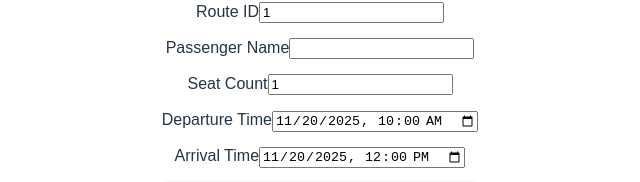
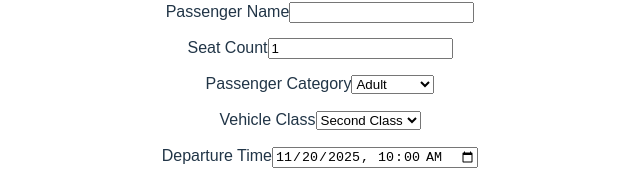
Before and after one commit to Nicoleta-Balan/Transportation-Management-Application-, a React (Vite) app in the folder FrontEnd/vite-project/: page / in a window 1280 px wide. Shown: the part 267-449 px from the top of the page, without its empty margins (320-960 px from the left). Built offline with nearby package versions, Linux system fonts and the light colour scheme; no server answers.

Commit message:
fixed frontend enums

```diff
--- a/FrontEnd/vite-project/src/ReservationManager.tsx
+++ b/FrontEnd/vite-project/src/ReservationManager.tsx
@@ -2,70 +2,52 @@ import { useState, useEffect } from 'react';
 
 // This is a React Function Component
 function ReservationManager() {
-    // This state holds the list of reservations we get from the server.
-    // Example: [ { id: 1, passengerName: "Alice", ... }, { id: 2, ... } ]
     const [reservations, setReservations] = useState<any[]>([]);
 
-    // This state holds the values from the form you can edit on the page.
-    // These are the fields we plan to send to the backend when you click "Create Reservation".
+    // Add the new enum fields to the form state with default values
     const [formData, setFormData] = useState({
         routeId: 1,
-        // Passenger name typed by the user.
         passengerName: '',
-        // How many seats to reserve (must be a number).
         seatCount: 1,
-        // These are ISO date-time values. You can change them in the form as well.
         departureTime: '2025-11-20T10:00:00',
         arrivalTime: '2025-11-20T12:00:00',
+        passengerCategory: 'ADULT', // Default value
+        vehicleClass: 'SECOND_CLASS', // Default value
     });
 
     const API_URL = '/api/reservations'; // Use a relative path
 
-    // useEffect runs after the component first appears on the screen.
-    // We use it here to load the current reservations list from the server.
     useEffect(() => {
         fetchReservations();
-    }, []); // [] means "run only once" when the component first mounts.
+    }, []);
 
-    // This function talks to the backend (GET) to read the list of reservations.
     const fetchReservations = async () => {
         try {
-            // Ask the server for reservations
             const response = await fetch(API_URL);
-
-            // If the server did not respond with a good status (like 200 OK)
             if (!response.ok) {
                 console.error('Fetch error:', response.status);
-                return; // Stop here if there was an error status
+                return;
             }
-
-            // Convert the response (which is text) into a JavaScript array/object
             const data = await response.json();
-
-            // Make sure it's an array before we set it
             setReservations(Array.isArray(data) ? data : []);
         } catch (error) {
-            // This runs if the network request failed
             console.error('Backend is not responding. Is it running?', error);
         }
     };
 
-    // When you type in the form inputs, this function updates our formData state.
-    const handleChange = (e: React.ChangeEvent<HTMLInputElement>) => {
+    // Update the handler to work with select dropdowns as well
+    const handleChange = (e: React.ChangeEvent<HTMLInputElement | HTMLSelectElement>) => {
         const { name, value } = e.target;
-
-        // For number fields, we convert the string input to a number so the backend receives numbers, not strings.
         setFormData((prev) => ({
             ...prev,
             [name]: name === 'seatCount' || name === 'routeId' ? Number(value) : value,
         }));
     };
 
-    // This function runs when you click the "Create Reservation" button
     const handleSubmit = async (e: React.FormEvent<HTMLFormElement>) => {
-        e.preventDefault(); // Prevent the browser from reloading the page.
+        e.preventDefault();
 
-        // Prepare the data to be sent, ensuring dates are in a format Spring Boot understands
+        // The payload will now automatically include the new enum fields from the form state
         const payload = {
             ...formData,
             departureTime: new Date(formData.departureTime).toISOString(),
@@ -73,115 +55,90 @@ function ReservationManager() {
         };
 
         try {
-            // Send the formData to the backend as JSON with a POST request.
             const response = await fetch(API_URL, {
                 method: 'POST',
                 headers: { 'Content-Type': 'application/json' },
-                body: JSON.stringify(payload), // Convert JS object to JSON string
+                body: JSON.stringify(payload),
             });
 
-            // If the server returns an error (like 400/500), log it so we can see what happened.
             if (!response.ok) {
                 const text = await response.text();
                 console.error('POST error:', response.status, text);
-                return; // Stop if there was an error
+                return;
             }
 
-            // If all went well, refresh the reservations list so we see the new item.
             await fetchReservations();
-
-            // Optional: Clear just the passenger name field to be ready for the next entry.
             setFormData((prev) => ({ ...prev, passengerName: '' }));
         } catch (error) {
-            // If the network failed, this will run.
             console.error('POST failed:', error);
         }
     };
 
-    // This is what gets shown on the screen: a form and the list of reservations.
     return (
         <div style={{ maxWidth: 600, margin: '2rem auto', fontFamily: 'sans-serif' }}>
             <h2>Reservation Manager</h2>
 
-            {/* The form for creating a reservation */}
             <form onSubmit={handleSubmit} style={{ display: 'grid', gap: '0.75rem' }}>
                 <label>
                     Route ID
-                    <input
-                        type="number"
-                        name="routeId"
-                        value={formData.routeId}
-                        onChange={handleChange}
-                        min={1}
-                        // Tip: if you don’t know the route ID, check your backend/database
-                    />
+                    <input type="number" name="routeId" value={formData.routeId} onChange={handleChange} min={1} />
                 </label>
 
                 <label>
                     Passenger Name
-                    <input
-                        type="text"
-                        name="passengerName"
-                        value={formData.passengerName}
-                        onChange={handleChange}
-                        required
-                        // required means the browser will force this not to be empty
-                    />
+                    <input type="text" name="passengerName" value={formData.passengerName} onChange={handleChange} required />
                 </label>
 
                 <label>
                     Seat Count
-                    <input
-                        type="number"
-                        name="seatCount"
-                        value={formData.seatCount}
-                        onChange={handleChange}
-                        min={1}
-                    />
+                    <input type="number" name="seatCount" value={formData.seatCount} onChange={handleChange} min={1} />
                 </label>
 
-                {/* "datetime-local" shows a date and time picker in most browsers */}
+                {/* Add dropdown for Passenger Category */}
+                <label>
+                    Passenger Category
+                    <select name="passengerCategory" value={formData.passengerCategory} onChange={handleChange}>
+                        <option value="ADULT">Adult</option>
+                        <option value="CHILD">Child</option>
+                        <option value="STUDENT">Student</option>
+                        <option value="PENSIONER">Pensioner</option>
+                    </select>
+                </label>
+
+                {/* Add dropdown for Vehicle Class */}
+                <label>
+                    Vehicle Class
+                    <select name="vehicleClass" value={formData.vehicleClass} onChange={handleChange}>
+                        <option value="FIRST_CLASS">First Class</option>
+                        <option value="SECOND_CLASS">Second Class</option>
+                    </select>
+                </label>
+
                 <label>
                     Departure Time
-                    <input
-                        type="datetime-local"
-                        name="departureTime"
-                        value={formData.departureTime}
-                        onChange={handleChange}
-                    />
+                    <input type="datetime-local" name="departureTime" value={formData.departureTime} onChange={handleChange} />
                 </label>
 
                 <label>
                     Arrival Time
-                    <input
-                        type="datetime-local"
-                        name="arrivalTime"
-                        value={formData.arrivalTime}
-                        onChange={handleChange}
-                    />
+                    <input type="datetime-local" name="arrivalTime" value={formData.arrivalTime} onChange={handleChange} />
                 </label>
 
                 <button type="submit">Create Reservation</button>
             </form>
 
-            {/* The list of existing reservations */}
             <h3 style={{ marginTop: '2rem' }}>Existing reservations</h3>
             <ul>
                 {reservations.map((r) => (
-                    // We need a stable key. If the backend sends `id`, we use it.
                     <li key={r.id ?? `${r.routeId}-${r.passengerName}-${r.departureTime}`}>
-                        {/* We show a few useful fields. Adjust names if your backend differs. */}
-                        #{r.id ?? '—'} route {r.routeId} • {r.passengerName} • seats {r.seatCount} •
+                        #{r.id ?? '—'} route {r.routeId} • {r.passengerName} ({r.passengerCategory}) • seats {r.seatCount} •
                         {` ${r.departureTime} → ${r.arrivalTime}`}
                     </li>
                 ))}
-
-                {/* If there are no reservations, show the below message */}
                 {reservations.length === 0 && <li>No reservations found.</li>}
             </ul>
         </div>
     );
 }
 
-// This lets other files import and use <ReservationManager />
 export default ReservationManager;
```
